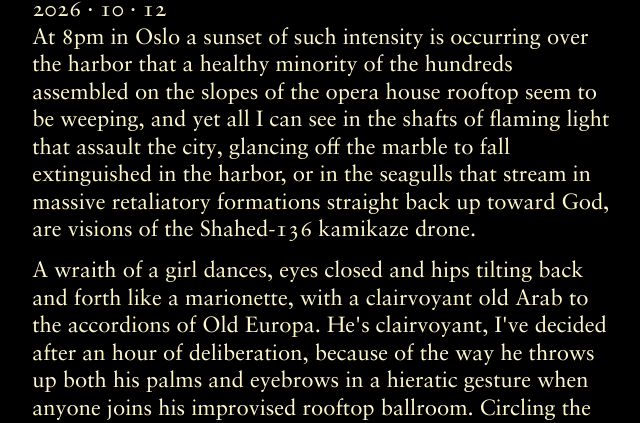
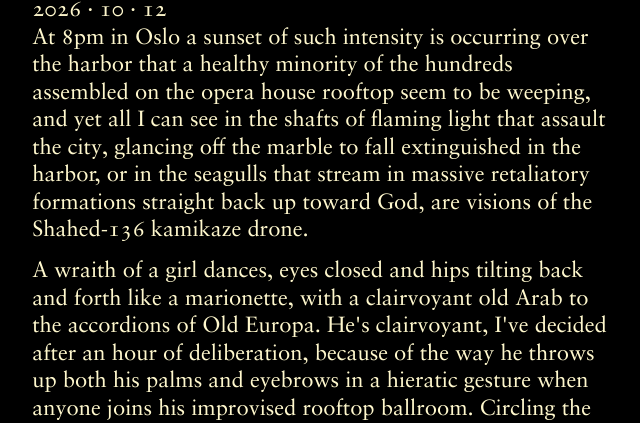
Before and after one commit to hweikel/shoreleave, an Eleventy site: page posts/no-friends-but-mountains.md in a window 1280 px wide. Shown: the part 377-800 px from the top of the page, without its empty margins (319-959 px from the left). Built offline with nearby package versions, Linux system fonts and the light colour scheme; Eleventy itself is replaced by a stand-in of ours; files that its build step writes are made by us from their sources; files whose address does not match are found by name.

Commit message:
fix sentence

```diff
--- a/posts/no-friends-but-mountains.md
+++ b/posts/no-friends-but-mountains.md
@@ -7,7 +7,7 @@ layout: layout.njk
 eleventyExcludeFromCollections: true
 noindex: true
 ---
-At 8pm in Oslo a sunset of such intensity is occurring over the harbor that a healthy minority of the hundreds assembled on the slopes of the opera house rooftop seem to be weeping, and yet all I can see in the shafts of flaming light that assault the city, glancing off the marble to fall extinguished in the harbor, or in the seagulls that stream in massive retaliatory formations straight back up toward God, are visions of the Shahed-136 kamikaze drone.
+At 8pm in Oslo a sunset of such intensity is occurring over the harbor that a healthy minority of the hundreds assembled on the opera house rooftop seem to be weeping, and yet all I can see in the shafts of flaming light that assault the city, glancing off the marble to fall extinguished in the harbor, or in the seagulls that stream in massive retaliatory formations straight back up toward God, are visions of the Shahed-136 kamikaze drone.
 
 A wraith of a girl dances, eyes closed and hips tilting back and forth like a marionette, with a clairvoyant old Arab to the accordions of Old Europa. He's clairvoyant, I've decided after an hour of deliberation, because of the way he throws up both his palms and eyebrows in a hieratic gesture when anyone joins his improvised rooftop ballroom. Circling the dancers, I've started a fatalistic tally of the basic categories of human endeavor I've never reckoned with - and decided that among them dance is foremost; that it is beautiful; and that if I'm to die in a week anyways, I at least want to know what this one is called.
 
```
